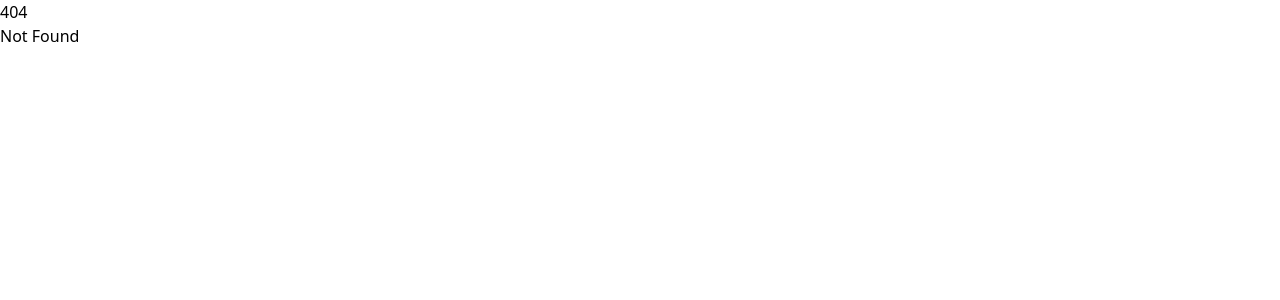
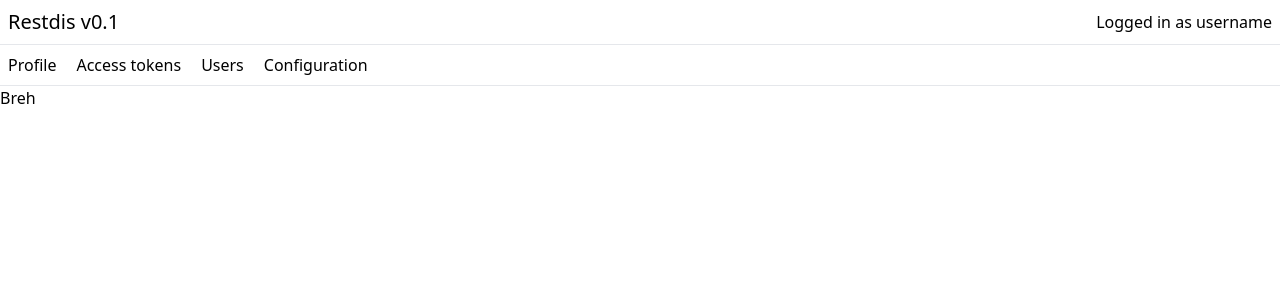
Before and after one commit to joseph0x45/restdis, a SvelteKit app in the folder admin/: page /console in a window 1280 px wide. Before the commit this address had no page. Shown: the top 300 px of the page. Built offline with nearby package versions, Linux system fonts and the light colour scheme.

Commit message:
ui: add basic admin panel layout

```diff
--- /dev/null
+++ b/admin/src/routes/(authed)/+layout.svelte
@@ -0,0 +1,16 @@
+<script lang="ts">
+</script>
+
+<header class="p-2 w-full border-b">
+	<div class="flex justify-between items-center w-full">
+		<h1 class="text-xl">Restdis v0.1</h1>
+		<h1>Logged in as username</h1>
+	</div>
+</header>
+<div class=" flex w-full gap-5 p-2 border-b">
+<a class=" hover:underline" href="/console/">Profile</a>
+	<a class=" hover:underline" href="/console/">Access tokens</a>
+	<a class=" hover:underline" href="/console/">Users</a>
+	<a class=" hover:underline" href="/console/">Configuration</a>
+</div>
+<slot />
--- /dev/null
+++ b/admin/src/routes/(authed)/console/+page.svelte
@@ -0,0 +1 @@
+<h1>Breh</h1>
--- a/admin/src/routes/+layout.svelte
+++ b/admin/src/routes/+layout.svelte
@@ -1,4 +1,4 @@
-<script>
+<script lang="ts">
   import "../app.css";
 </script>
 
```
Also changed, not shown: 1 other file (tests, documents, lock files or other folders).
